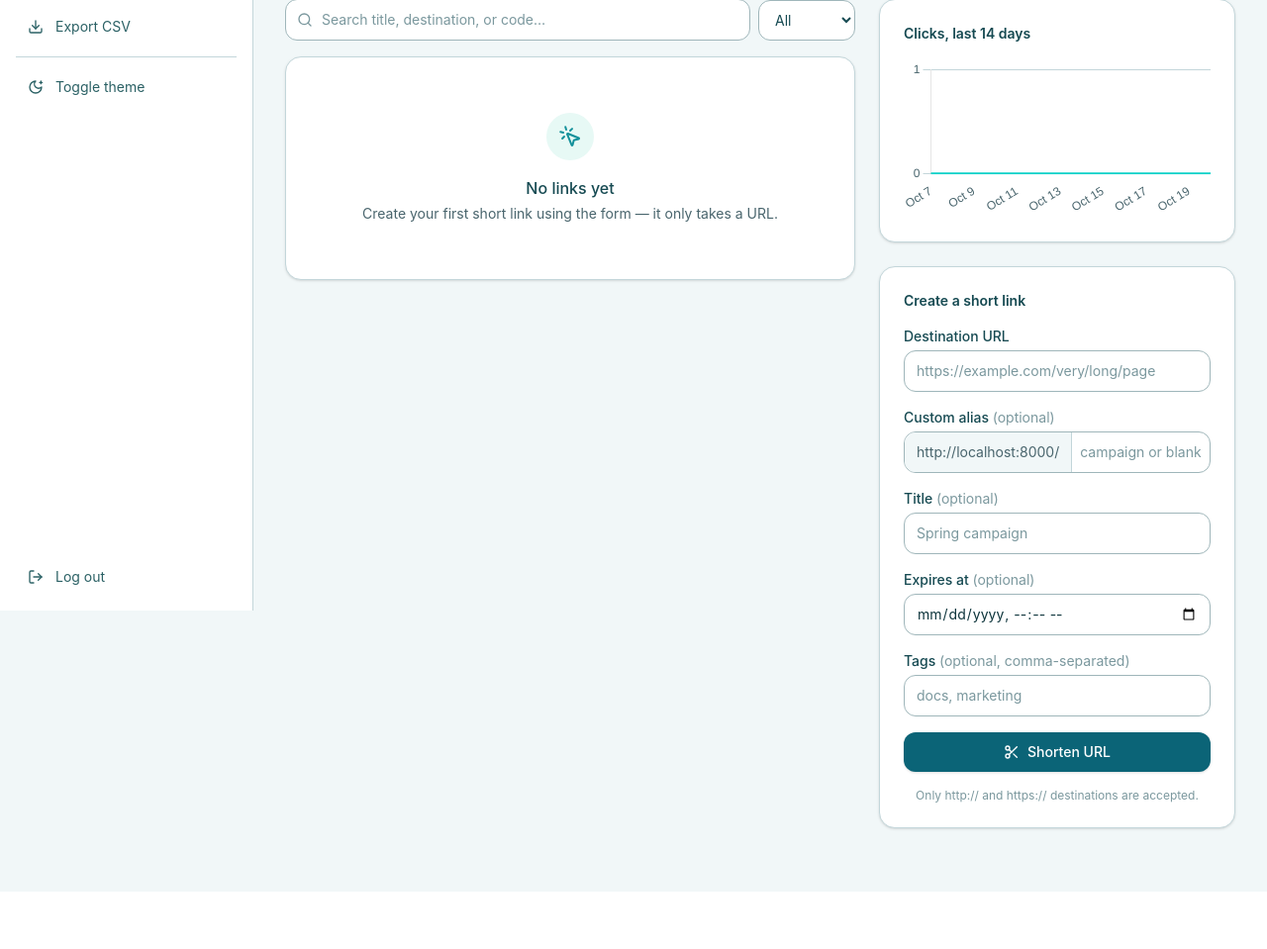
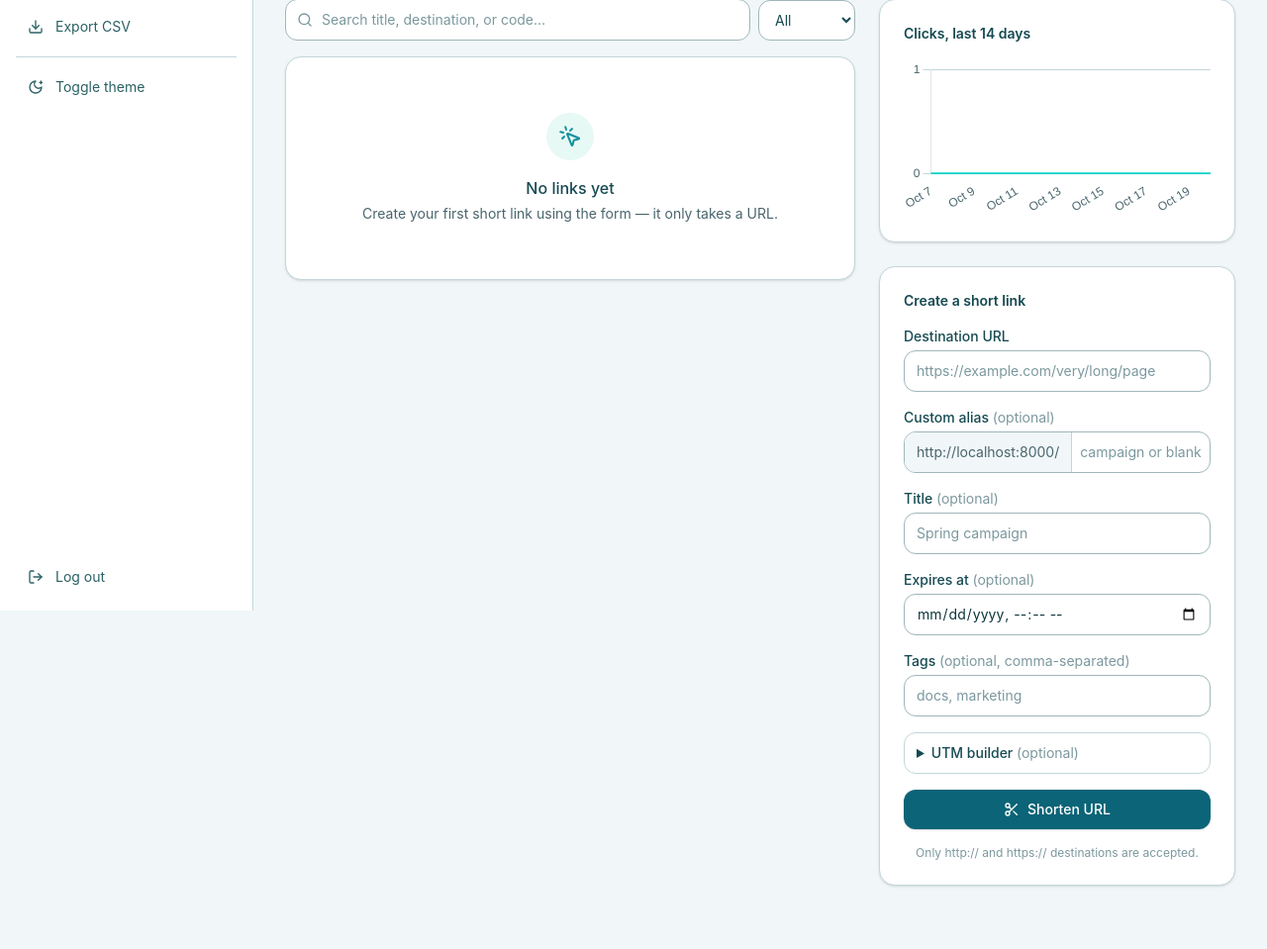
Before and after one commit to t7spotter/Retie, a Django app: page /dashboard/ in a window 1280 px wide. Shown: the part 183-1142 px from the top of the page at 99% size. Before the commit the page ends 1084 px from the top, so only its background shows below. Run offline with Django 5.2, Linux system fonts and the light colour scheme; the visitor is signed in with stand-in values (Sample User, id 1); data that the repository does not hold is empty; parts of the project's set-up code (start-up, migrations or seed data) failed here and were passed over.

Commit message:
feat: UTM builder on the create form
Optional source/medium/campaign fields fold utm_* parameters into the
destination at save time. Existing query parameters and fragments are
preserved; the three form fields only apply when filled, and rewriting
the destination to a raw URL on edit intentionally drops old UTMs.

```diff
--- a/links/forms.py
+++ b/links/forms.py
@@ -24,6 +24,12 @@ class LinkForm(forms.ModelForm):
         help_text="Visitors must enter this once per browser session.",
     )
     remove_password = forms.BooleanField(required=False)
+    # UTM builder: appended to the destination at save time. Sending empty
+    # values (an edit without touching these) changes nothing — previously
+    # stored UTM parameters are never stripped.
+    utm_source = forms.CharField(required=False, strip=True, max_length=120)
+    utm_medium = forms.CharField(required=False, strip=True, max_length=120)
+    utm_campaign = forms.CharField(required=False, strip=True, max_length=120)
 
     def __init__(self, *args, user=None, instance=None, **kwargs):
         self.user = user
@@ -103,6 +109,28 @@ class LinkForm(forms.ModelForm):
                 continue
         raise IntegrityError("Could not generate a unique short code.")
 
+    def clean(self):
+        cleaned = super().clean()
+        # UTM builder: fold the optional UTM_* fields into the destination
+        # query string, preserving parameters already present there.
+        utm_parts = {
+            f"utm_{key}": value
+            for key in ("source", "medium", "campaign")
+            for value in [cleaned.get(f"utm_{key}") or ""]
+            if value
+        }
+        if utm_parts and cleaned.get("destination"):
+            from urllib.parse import parse_qsl, urlencode, urlsplit, urlunsplit
+
+            split = urlsplit(cleaned["destination"])
+            existing = parse_qsl(split.query, keep_blank_values=True)
+            merged = dict(existing)
+            merged.update(utm_parts)
+            cleaned["destination"] = urlunsplit(
+                split._replace(query=urlencode(merged, doseq=True))
+            )
+        return cleaned
+
     def _save_instance(self, link: Link, commit: bool) -> Link:
         if not commit:
             return link
--- a/templates/links/_form.html
+++ b/templates/links/_form.html
@@ -83,6 +83,24 @@
       {% endfor %}
     </div>
 
+    <details class="rounded-xl border border-stone-200 dark:border-stone-700" {% if form.utm_source.value or form.utm_medium.value or form.utm_campaign.value %}open{% endif %}>
+      <summary class="cursor-pointer px-3 py-2.5 text-sm font-medium text-stone-700 dark:text-stone-200 select-none">
+        UTM builder <span class="font-normal text-stone-400">(optional)</span>
+      </summary>
+      <div class="space-y-3 px-3 pb-3">
+        <input type="text" name="utm_source" id="id_utm_source" value="{{ form.utm_source.value|default:'' }}"
+               placeholder="Source, e.g. newsletter"
+               class="w-full rounded-xl border border-stone-300 bg-white px-3 py-2 text-sm outline-none transition-colors focus:border-indigo-400 focus:ring-2 focus:ring-indigo-100 dark:border-stone-700 dark:bg-stone-950 dark:focus:border-indigo-500 dark:focus:ring-indigo-900/40">
+        <input type="text" name="utm_medium" id="id_utm_medium" value="{{ form.utm_medium.value|default:'' }}"
+               placeholder="Medium, e.g. email"
+               class="w-full rounded-xl border border-stone-300 bg-white px-3 py-2 text-sm outline-none transition-colors focus:border-indigo-400 focus:ring-2 focus:ring-indigo-100 dark:border-stone-700 dark:bg-stone-950 dark:focus:border-indigo-500 dark:focus:ring-indigo-900/40">
+        <input type="text" name="utm_campaign" id="id_utm_campaign" value="{{ form.utm_campaign.value|default:'' }}"
+               placeholder="Campaign, e.g. spring-launch"
+               class="w-full rounded-xl border border-stone-300 bg-white px-3 py-2 text-sm outline-none transition-colors focus:border-indigo-400 focus:ring-2 focus:ring-indigo-100 dark:border-stone-700 dark:bg-stone-950 dark:focus:border-indigo-500 dark:focus:ring-indigo-900/40">
+        <p class="text-xs text-stone-400">Appended to the destination at save time. Existing UTM parts are kept.</p>
+      </div>
+    </details>
+
     <button type="submit"
             class="inline-flex w-full items-center justify-center gap-2 rounded-xl bg-indigo-600 px-4 py-2.5 text-sm font-medium text-white shadow-sm transition-colors hover:bg-indigo-500 focus-visible:outline-2 focus-visible:outline-offset-2 focus-visible:outline-indigo-600">
       <i data-lucide="scissors" class="h-4 w-4"></i> Shorten URL
```
Also changed, not shown: tests/test_utm.py (added, +100 -0 lines), README.md, static/css/app.css.
